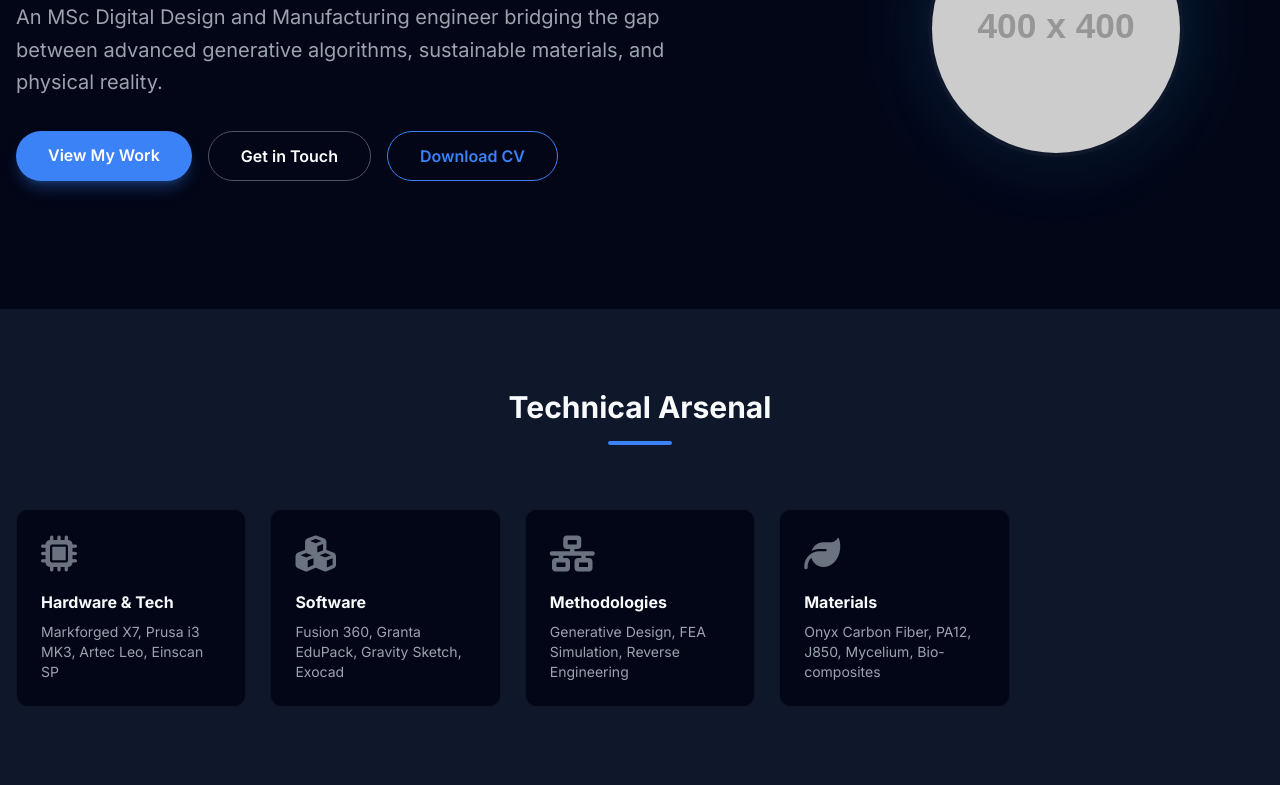
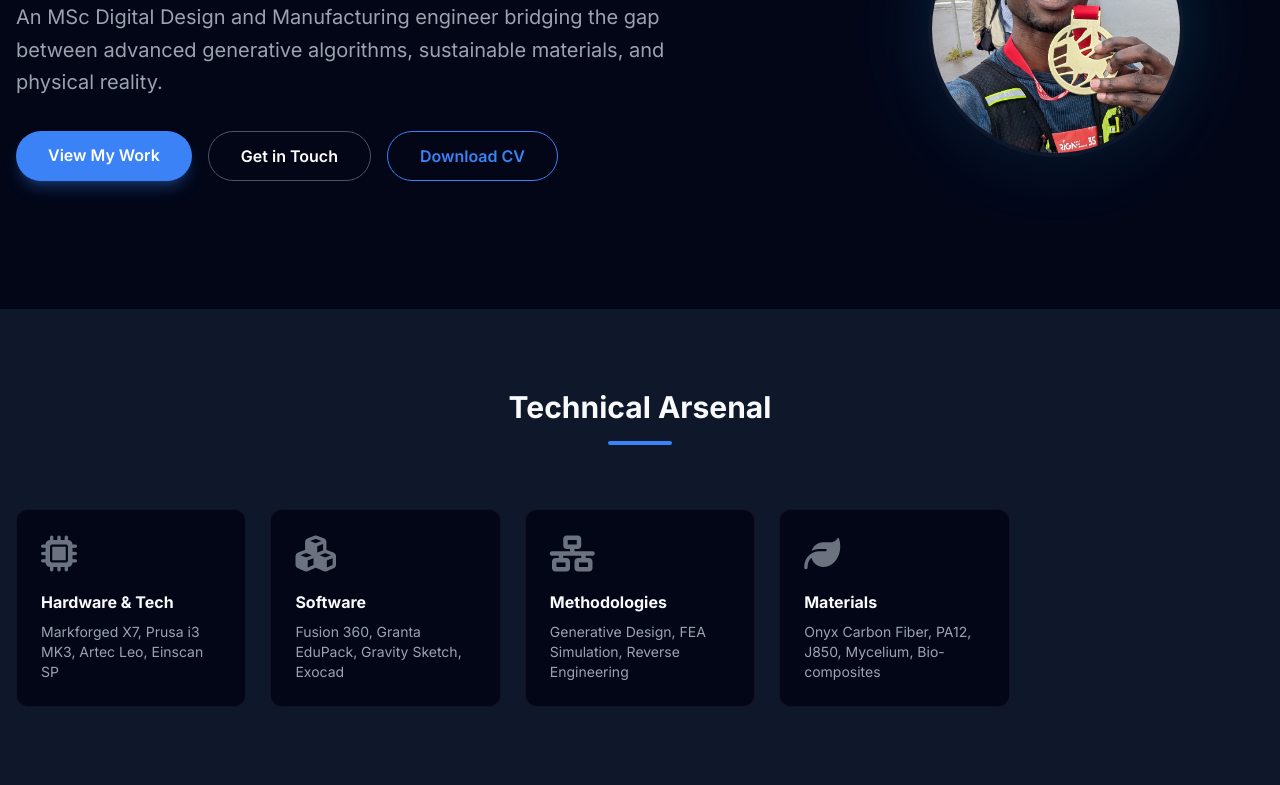
Before and after one commit to Monkeybars1997/CV, a plain HTML site: page index.html in a window 1280 px wide. Shown: the part 315-1100 px from the top of the page. Drawn offline with nearby package versions, Linux system fonts and the light colour scheme; placeholder pictures from the web are drawn by us.

Commit message:
Update profile picture source in index.html

```diff
--- a/index.html
+++ b/index.html
@@ -89,7 +89,7 @@
                 <div class="relative w-64 h-64 mx-auto">
                     <div class="absolute inset-0 bg-gradient-to-tr from-primary to-cyan-400 rounded-full blur-2xl opacity-20"></div>
                     <!-- Ensure you replace this placeholder with your actual profile picture -->
-                    <img src="https://placehold.co/400x400/1e293b/ffffff?text=Mark+Nyamu" alt="Mark Nyamu" class="relative rounded-full border-4 border-dark shadow-2xl object-cover w-full h-full">
+                    <img src="images/Mark1.jpg" alt="Mark Nyamu" class="relative rounded-full border-4 border-dark shadow-2xl object-cover w-full h-full">
                 </div>
             </div>
         </div>
```
